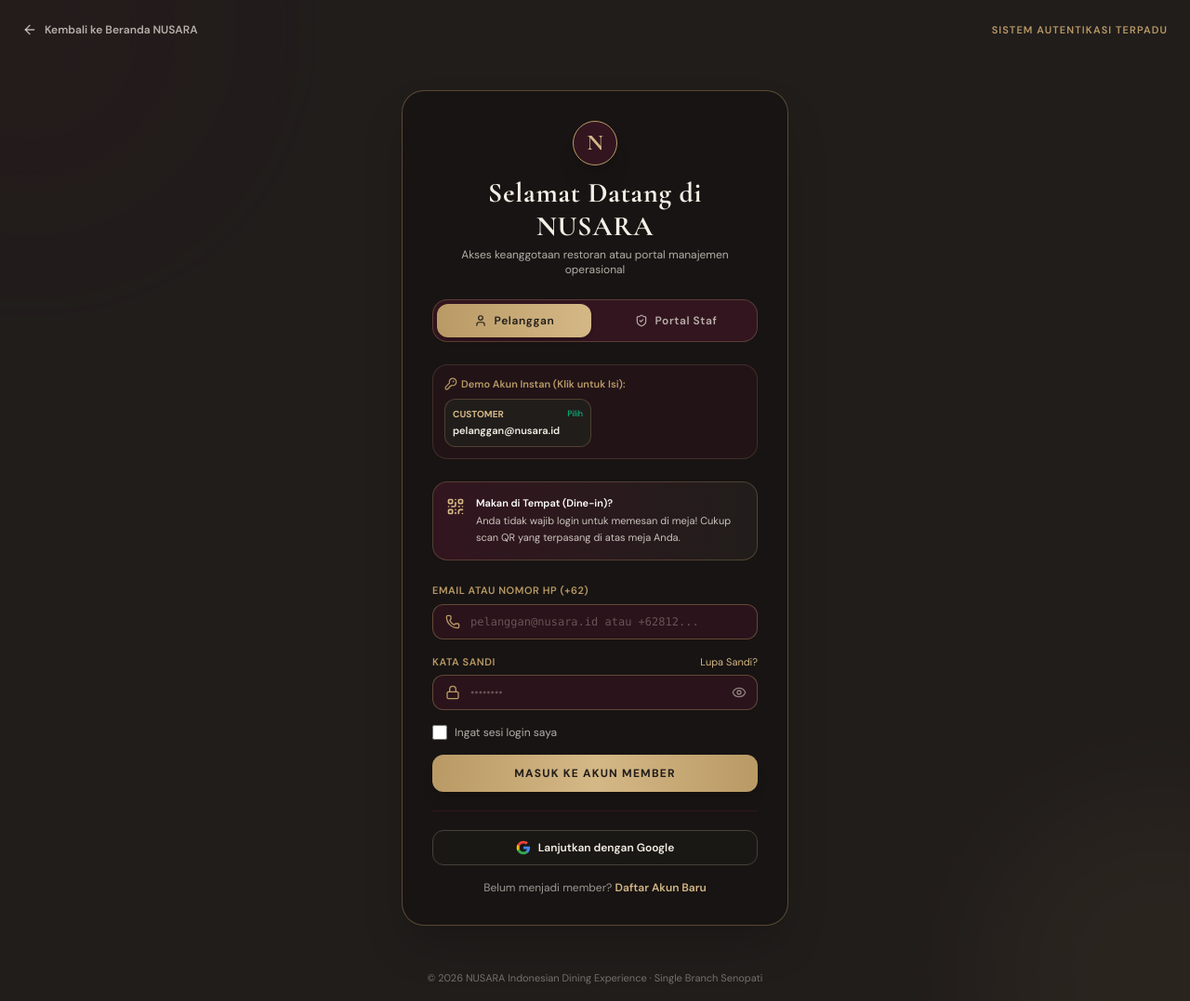
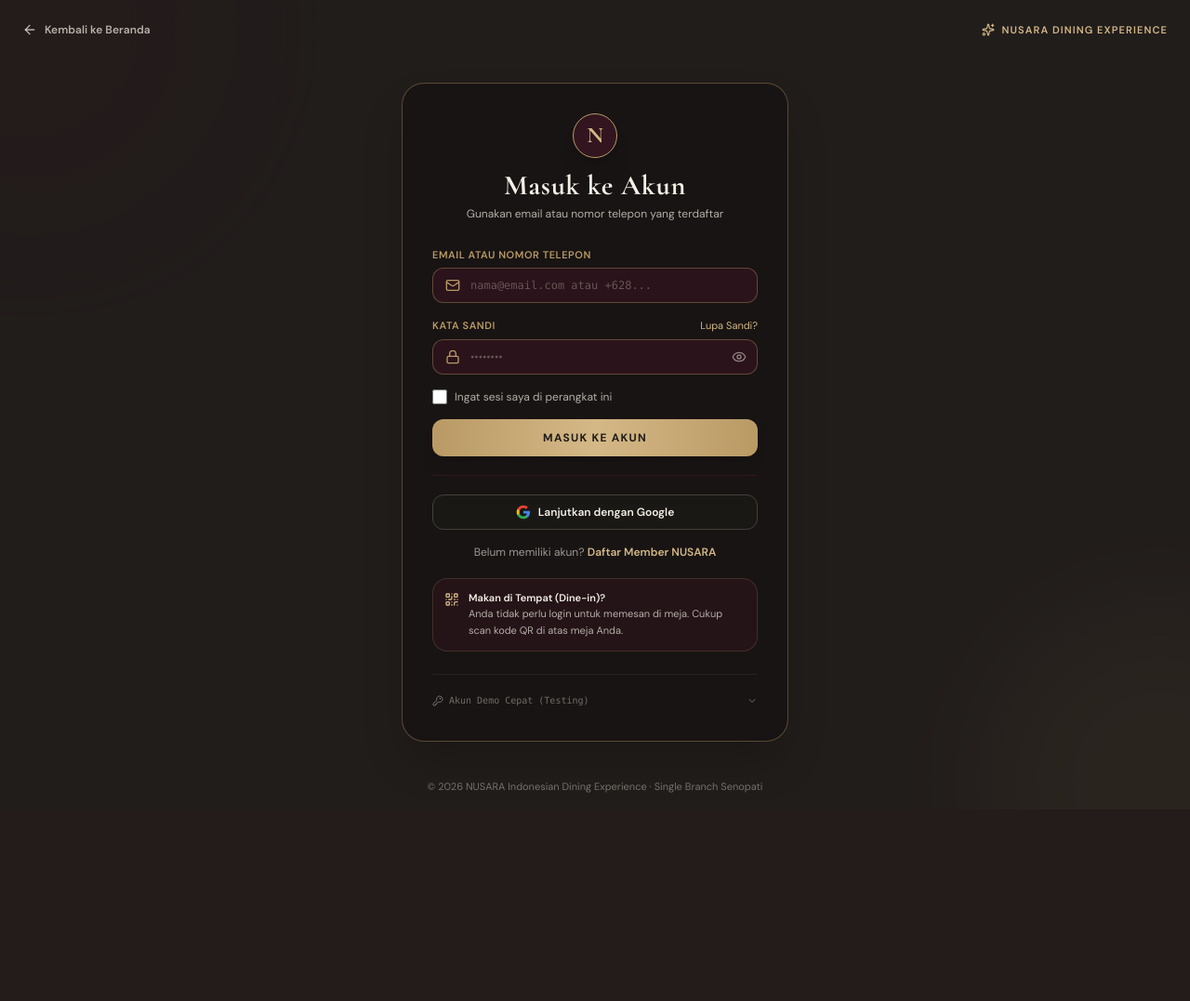
Before and after one commit to fyzardell/nusara-restaurant, a Laravel app: page /login in a window 1280 px wide. Shown: the whole page at 93% size. After the commit the page ends 853 px from the top, so only its background shows below. Run offline with Laravel 12, Linux system fonts and the light colour scheme; style sheets or scripts are compiled from the project's sources; some libraries are stand-ins or nearby versions.

Commit message:
refactor: unify login page into single seamless form for both customers and staff

```diff
--- a/resources/js/Components/Footer.tsx
+++ b/resources/js/Components/Footer.tsx
@@ -74,7 +74,7 @@ export default function Footer({ settings, operatingHours }: Props) {
                             <li><a href="#menu" className="hover:text-[#D4B886] transition-colors">Pusaka Menu & Best Seller</a></li>
                             <li><a href="#pengalaman" className="hover:text-[#D4B886] transition-colors">Royal Rijsttafel & Chef's Table</a></li>
                             <li><a href="#alur-pesan" className="hover:text-[#D4B886] transition-colors">Panduan Dine-in QR & Takeaway</a></li>
-                            <li><Link href="/login" className="hover:text-[#D4B886] transition-colors">Portal Staf (Admin, Kasir, Waiter)</Link></li>
+                            <li><Link href="/login" className="hover:text-[#D4B886] transition-colors">Akses Akun & Keanggotaan</Link></li>
                         </ul>
                     </div>
 
--- a/resources/js/Components/Navbar.tsx
+++ b/resources/js/Components/Navbar.tsx
@@ -279,7 +279,7 @@ export default function Navbar({ onOpenReservation, onOpenOrderType }: Props) {
                                     className="w-full py-2.5 text-xs font-semibold text-center text-[#F4EFE6] bg-[#32151F] border border-[#B99A65]/40 rounded-lg flex items-center justify-center gap-2"
                                 >
                                     <UserIcon className="w-4 h-4" />
-                                    <span>Masuk ke Akun / Portal Staf</span>
+                                    <span>Masuk ke Akun</span>
                                 </Link>
                             )}
                         </div>
--- a/resources/js/Pages/Auth/Login.tsx
+++ b/resources/js/Pages/Auth/Login.tsx
@@ -8,32 +8,28 @@ import {
     Eye,
     EyeOff,
     ArrowLeft,
-    ShieldCheck,
     Sparkles,
     QrCode,
-    User,
     CheckCircle2,
     AlertCircle,
+    ChevronDown,
+    ChevronUp,
     KeyRound
 } from 'lucide-react';
 
 interface Props {
     demoAccounts: DemoAccount[];
-    defaultRole: string;
     status?: string;
 }
 
-export default function Login({ demoAccounts, defaultRole = 'customer', status }: Props) {
-    const [portalType, setPortalType] = useState<'customer' | 'staff'>(
-        defaultRole === 'customer' ? 'customer' : 'staff'
-    );
+export default function Login({ demoAccounts, status }: Props) {
     const [showPassword, setShowPassword] = useState(false);
+    const [showDemoDrawer, setShowDemoDrawer] = useState(false);
 
     const { data, setData, post, processing, errors, reset } = useForm({
         login_id: '',
         password: '',
         remember: false,
-        portal_type: portalType,
     });
 
     const handleSubmit = (e: React.FormEvent) => {
@@ -48,7 +44,6 @@ export default function Login({ demoAccounts, defaultRole = 'customer', status }
             login_id: account.email,
             password: account.password,
             remember: true,
-            portal_type: account.role === 'customer' ? 'customer' : 'staff',
         });
     };
 
@@ -69,111 +64,34 @@ export default function Login({ demoAccounts, defaultRole = 'customer', status }
                     className="inline-flex items-center gap-2 text-xs font-semibold text-[#F4EFE6]/70 hover:text-[#D4B886] transition-colors"
                 >
                     <ArrowLeft className="w-4 h-4" />
-                    <span>Kembali ke Beranda NUSARA</span>
+                    <span>Kembali ke Beranda</span>
                 </Link>
 
-                <div className="flex items-center gap-2">
-                    <span className="text-[11px] uppercase tracking-widest text-[#B99A65] font-semibold hidden sm:inline">
-                        Sistem Autentikasi Terpadu
+                <div className="flex items-center gap-2 text-[#D4B886]">
+                    <Sparkles className="w-3.5 h-3.5" />
+                    <span className="text-[11px] uppercase tracking-widest font-semibold hidden sm:inline">
+                        NUSARA Dining Experience
                     </span>
                 </div>
             </header>
 
             {/* Main Login Card Container */}
-            <main className="relative z-10 max-w-md mx-auto w-full px-4 py-8">
+            <main className="relative z-10 max-w-md mx-auto w-full px-4 py-6">
                 <div className="bg-[#181413]/90 border border-[#B99A65]/40 rounded-3xl p-6 sm:p-8 shadow-2xl backdrop-blur-xl">
                     {/* Brand Header */}
-                    <div className="text-center mb-6">
+                    <div className="text-center mb-7">
                         <Link href="/" className="inline-flex items-center justify-center mb-3 group">
                             <div className="w-12 h-12 rounded-full border border-[#B99A65] bg-[#32151F] flex items-center justify-center text-[#D4B886] shadow-xl group-hover:scale-105 transition-transform">
                                 <span className="font-heading text-2xl font-bold">N</span>
                             </div>
                         </Link>
                         <h1 className="font-heading text-3xl font-bold tracking-wide text-[#F4EFE6]">
-                            Selamat Datang di NUSARA
+                            Masuk ke Akun
                         </h1>
                         <p className="text-xs text-[#F4EFE6]/70 mt-1">
-                            Akses keanggotaan restoran atau portal manajemen operasional
+                            Gunakan email atau nomor telepon yang terdaftar
                         </p>
                     </div>
-
-                    {/* Portal Switcher Tabs */}
-                    <div className="grid grid-cols-2 gap-2 p-1 rounded-2xl bg-[#32151F] border border-[#B99A65]/30 mb-6">
-                        <button
-                            type="button"
-                            onClick={() => {
-                                setPortalType('customer');
-                                setData('portal_type', 'customer');
-                            }}
-                            className={`py-2.5 rounded-xl text-xs font-semibold tracking-wider flex items-center justify-center gap-2 transition-all ${
-                                portalType === 'customer'
-                                    ? 'bg-gradient-to-r from-[#B99A65] to-[#D4B886] text-[#211D1B] font-bold shadow-md'
-                                    : 'text-[#F4EFE6]/70 hover:text-[#F4EFE6]'
-                            }`}
-                        >
-                            <User className="w-3.5 h-3.5" />
-                            <span>Pelanggan</span>
-                        </button>
-
-                        <button
-                            type="button"
-                            onClick={() => {
-                                setPortalType('staff');
-                                setData('portal_type', 'staff');
-                            }}
-                            className={`py-2.5 rounded-xl text-xs font-semibold tracking-wider flex items-center justify-center gap-2 transition-all ${
-                                portalType === 'staff'
-                                    ? 'bg-gradient-to-r from-[#B99A65] to-[#D4B886] text-[#211D1B] font-bold shadow-md'
-                                    : 'text-[#F4EFE6]/70 hover:text-[#F4EFE6]'
-                            }`}
-                        >
-                            <ShieldCheck className="w-3.5 h-3.5" />
-                            <span>Portal Staf</span>
-                        </button>
-                    </div>
-
-                    {/* Quick Demo Credentials Pill Selector */}
-                    <div className="mb-6 p-3 rounded-2xl bg-[#32151F]/40 border border-[#B99A65]/20">
-                        <div className="flex items-center justify-between text-[11px] text-[#B99A65] font-semibold mb-2">
-                            <span className="flex items-center gap-1">
-                                <KeyRound className="w-3.5 h-3.5" />
-                                Demo Akun Instan (Klik untuk Isi):
-                            </span>
-                        </div>
-                        <div className="grid grid-cols-2 gap-2">
-                            {demoAccounts
-                                .filter(acc => portalType === 'customer' ? acc.role === 'customer' : acc.role !== 'customer')
-                                .map((acc) => (
-                                    <button
-                                        key={acc.role}
-                                        type="button"
-                                        onClick={() => handleSelectDemoAccount(acc)}
-                                        className="p-2 rounded-xl bg-[#211D1B] border border-[#B99A65]/30 hover:border-[#D4B886] text-left transition-all active:scale-95 group"
-                                    >
-                                        <div className="flex items-center justify-between">
-                                            <span className="text-[10px] uppercase font-bold text-[#D4B886]">
-                                                {acc.badge}
-                                            </span>
-                                            <span className="text-[9px] text-emerald-400">Pilih</span>
-                                        </div>
-                                        <div className="text-[11px] font-semibold text-[#F4EFE6] truncate mt-0.5">
-                                            {acc.email}
-                                        </div>
-                                    </button>
-                                ))}
-                        </div>
-                    </div>
-
-                    {/* Guest Dine-in Notice (PRD Section 4.1) */}
-                    {portalType === 'customer' && (
-                        <div className="mb-6 p-3.5 rounded-2xl bg-gradient-to-r from-[#32151F] to-[#211D1B] border border-[#B99A65]/30 flex items-start gap-3">
-                            <QrCode className="w-5 h-5 text-[#D4B886] flex-shrink-0 mt-0.5" />
-                            <div className="text-[11px] text-[#F4EFE6]/80 leading-relaxed">
-                                <strong className="text-white block font-semibold mb-0.5">Makan di Tempat (Dine-in)?</strong>
-                                Anda tidak wajib login untuk memesan di meja! Cukup scan QR yang terpasang di atas meja Anda.
-                            </div>
-                        </div>
-                    )}
 
                     {/* Status Feedback */}
                     {status && (
@@ -183,23 +101,23 @@ export default function Login({ demoAccounts, defaultRole = 'customer', status }
                         </div>
                     )}
 
-                    {/* Login Form */}
+                    {/* Single Unified Login Form */}
                     <form onSubmit={handleSubmit} className="space-y-4">
-                        {/* Email / Phone Field */}
+                        {/* Email or Phone Input */}
                         <div>
                             <label className="block text-[11px] font-semibold uppercase tracking-wider text-[#B99A65] mb-1.5">
-                                {portalType === 'customer' ? 'Email atau Nomor HP (+62)' : 'Email Staf / Kredensial'}
+                                Email atau Nomor Telepon
                             </label>
                             <div className="relative">
                                 <div className="absolute inset-y-0 left-0 pl-3.5 flex items-center pointer-events-none text-[#B99A65]">
-                                    {portalType === 'customer' ? <Phone className="w-4 h-4" /> : <Mail className="w-4 h-4" />}
+                                    <Mail className="w-4 h-4" />
                                 </div>
                                 <input
                                     type="text"
                                     required
                                     value={data.login_id}
                                     onChange={(e) => setData('login_id', e.target.value)}
-                                    placeholder={portalType === 'customer' ? 'pelanggan@nusara.id atau +62812...' : 'admin@nusara.id'}
+                                    placeholder="nama@email.com atau +628..."
                                     className="w-full pl-10 pr-4 py-2.5 rounded-xl bg-[#32151F]/70 border border-[#B99A65]/40 text-[#F4EFE6] text-xs focus:outline-none focus:border-[#D4B886] placeholder-[#F4EFE6]/30 font-mono"
                                 />
                             </div>
@@ -211,21 +129,19 @@ export default function Login({ demoAccounts, defaultRole = 'customer', status }
                             )}
                         </div>
 
-                        {/* Password Field */}
+                        {/* Password Input */}
                         <div>
                             <div className="flex items-center justify-between mb-1.5">
                                 <label className="text-[11px] font-semibold uppercase tracking-wider text-[#B99A65]">
                                     Kata Sandi
                                 </label>
-                                {portalType === 'customer' && (
                                 <button
                                     type="button"
-                                        onClick={() => alert('Fitur reset password melalui link email/WhatsApp terdaftar.')}
+                                    onClick={() => alert('Petunjuk pemulihan kata sandi akan dikirim ke email / WhatsApp terdaftar.')}
                                     className="text-[11px] text-[#D4B886] hover:underline"
                                 >
                                     Lupa Sandi?
                                 </button>
-                                )}
                             </div>
                             <div className="relative">
                                 <div className="absolute inset-y-0 left-0 pl-3.5 flex items-center pointer-events-none text-[#B99A65]">
@@ -255,7 +171,7 @@ export default function Login({ demoAccounts, defaultRole = 'customer', status }
                             )}
                         </div>
 
-                        {/* Remember Me Checkbox */}
+                        {/* Remember Me */}
                         <div className="flex items-center">
                             <input
                                 id="remember"
@@ -265,7 +181,7 @@ export default function Login({ demoAccounts, defaultRole = 'customer', status }
                                 className="w-4 h-4 rounded bg-[#32151F] border-[#B99A65] text-[#B99A65] focus:ring-0 cursor-pointer"
                             />
                             <label htmlFor="remember" className="ml-2 text-xs text-[#F4EFE6]/70 cursor-pointer">
-                                Ingat sesi login saya
+                                Ingat sesi saya di perangkat ini
                             </label>
                         </div>
 
@@ -273,14 +189,13 @@ export default function Login({ demoAccounts, defaultRole = 'customer', status }
                         <button
                             type="submit"
                             disabled={processing}
-                            className="w-full py-3 rounded-xl bg-gradient-to-r from-[#B99A65] via-[#D4B886] to-[#B99A65] text-[#211D1B] font-bold text-xs uppercase tracking-widest hover:shadow-xl hover:scale-[1.01] active:scale-[0.99] transition-all disabled:opacity-50 flex items-center justify-center gap-2 shadow-lg"
+                            className="w-full py-3 rounded-xl bg-gradient-to-r from-[#B99A65] via-[#D4B886] to-[#B99A65] text-[#211D1B] font-bold text-xs uppercase tracking-widest hover:shadow-xl hover:scale-[1.01] active:scale-[0.99] transition-all disabled:opacity-50 flex items-center justify-center gap-2 shadow-lg mt-2"
                         >
-                            <span>{processing ? 'Memverifikasi Kredensial...' : (portalType === 'customer' ? 'Masuk ke Akun Member' : 'Masuk ke Portal Staf')}</span>
+                            <span>{processing ? 'Memverifikasi...' : 'Masuk ke Akun'}</span>
                         </button>
                     </form>
 
-                    {/* Google Sign-in Option for Customer (PRD Section 3.3) */}
-                    {portalType === 'customer' && (
+                    {/* Google Sign-in */}
                     <div className="mt-5 pt-5 border-t border-[#32151F]">
                         <button
                             type="button"
@@ -289,9 +204,8 @@ export default function Login({ demoAccounts, defaultRole = 'customer', status }
                                     login_id: 'pelanggan@nusara.id',
                                     password: 'password123',
                                     remember: true,
-                                        portal_type: 'customer',
                                 });
-                                    alert('Simulasi Google Sign-In: Mengisi akun Google terhubung pelanggan@nusara.id');
+                                alert('Simulasi Google Sign-In: Mengisi akun terhubung pelanggan@nusara.id');
                             }}
                             className="w-full py-2.5 rounded-xl border border-stone-700 bg-stone-900/80 hover:bg-stone-800 text-[#F4EFE6] text-xs font-semibold flex items-center justify-center gap-2 transition-colors"
                         >
@@ -305,17 +219,56 @@ export default function Login({ demoAccounts, defaultRole = 'customer', status }
                         </button>
 
                         <p className="text-center text-xs text-[#F4EFE6]/60 mt-4">
-                                Belum menjadi member?{' '}
+                            Belum memiliki akun?{' '}
                             <button
                                 type="button"
-                                    onClick={() => handleSelectDemoAccount(demoAccounts[0])}
+                                onClick={() => alert('Form pendaftaran member baru segera tersedia pada fase berikutnya.')}
                                 className="text-[#D4B886] font-semibold hover:underline"
                             >
-                                    Daftar Akun Baru
+                                Daftar Member NUSARA
                             </button>
                         </p>
                     </div>
+
+                    {/* Guest Dine-in Informative Banner */}
+                    <div className="mt-5 p-3 rounded-2xl bg-[#32151F]/50 border border-[#B99A65]/20 flex items-start gap-2.5">
+                        <QrCode className="w-4 h-4 text-[#D4B886] flex-shrink-0 mt-0.5" />
+                        <div className="text-[11px] text-[#F4EFE6]/70 leading-relaxed">
+                            <span className="text-[#F4EFE6] font-semibold block">Makan di Tempat (Dine-in)?</span>
+                            Anda tidak perlu login untuk memesan di meja. Cukup scan kode QR di atas meja Anda.
+                        </div>
+                    </div>
+
+                    {/* Subtle Developer Testing Accordion */}
+                    <div className="mt-6 pt-4 border-t border-stone-800/80">
+                        <button
+                            type="button"
+                            onClick={() => setShowDemoDrawer(!showDemoDrawer)}
+                            className="w-full flex items-center justify-between text-[10px] text-[#F4EFE6]/40 hover:text-[#D4B886] transition-colors py-1"
+                        >
+                            <span className="flex items-center gap-1.5 font-mono">
+                                <KeyRound className="w-3 h-3" />
+                                <span>Akun Demo Cepat (Testing)</span>
+                            </span>
+                            {showDemoDrawer ? <ChevronUp className="w-3 h-3" /> : <ChevronDown className="w-3 h-3" />}
+                        </button>
+
+                        {showDemoDrawer && (
+                            <div className="grid grid-cols-2 gap-2 mt-2 pt-2 border-t border-[#32151F]/40 animate-fade-in">
+                                {demoAccounts.map((acc) => (
+                                    <button
+                                        key={acc.email}
+                                        type="button"
+                                        onClick={() => handleSelectDemoAccount(acc)}
+                                        className="p-2 rounded-xl bg-[#211D1B] border border-[#B99A65]/30 hover:border-[#D4B886] text-left transition-all text-[10px]"
+                                    >
+                                        <div className="font-semibold text-[#D4B886]">{acc.badge}</div>
+                                        <div className="text-[#F4EFE6]/70 truncate">{acc.email}</div>
+                                    </button>
+                                ))}
+                            </div>
                         )}
+                    </div>
                 </div>
             </main>
 
```
Lines whose indentation alone changed are shown as unchanged.
